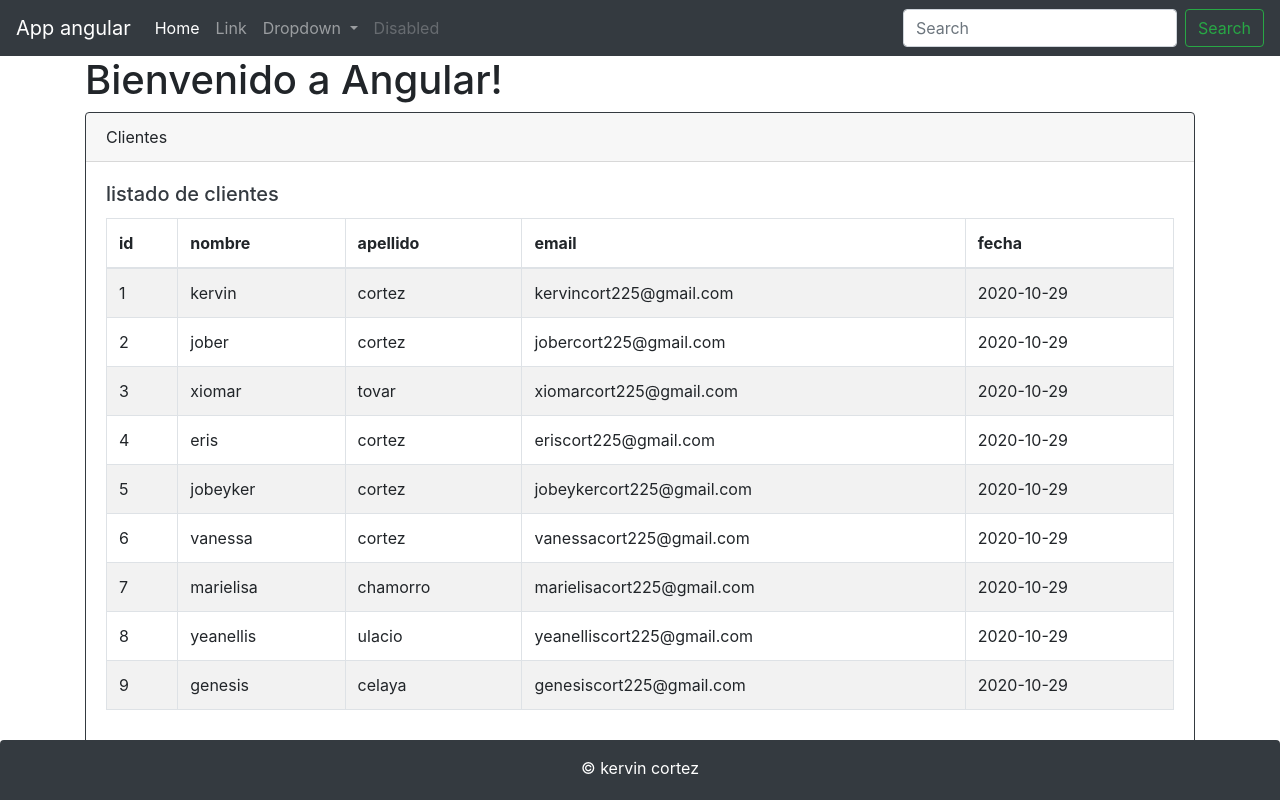
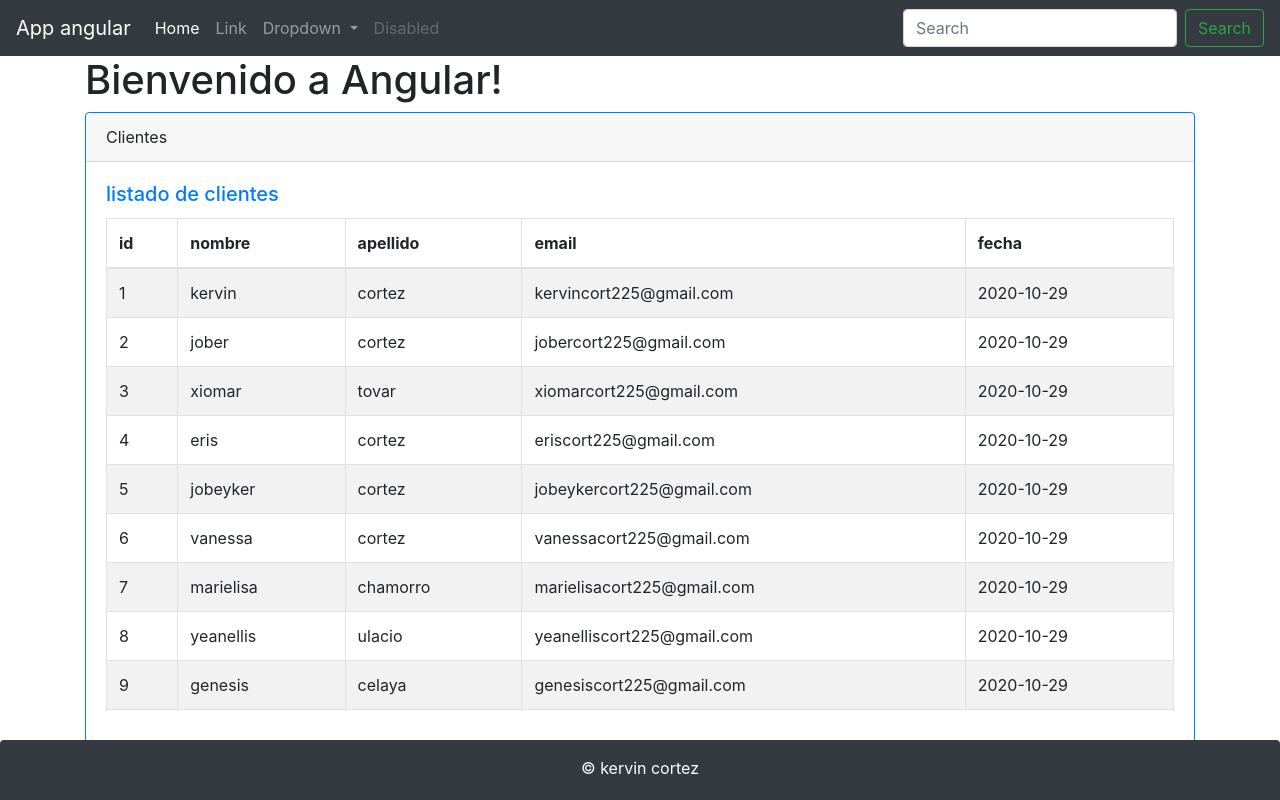
Before and after one commit to kervincort225/clientes-app, an Angular app: page / in a window 1280 px wide. Built offline with nearby package versions, Linux system fonts and the light colour scheme.

Commit message:
implementado observale en nuestra clase servicio clienteservice

```diff
--- a/src/app/clientes/cliente.service.ts
+++ b/src/app/clientes/cliente.service.ts
@@ -1,6 +1,7 @@
 import { Injectable } from '@angular/core';
 import { CLIENTES } from './clientes.json';
 import { Cliente } from './cliente';
+import { of, Observable } from 'rxjs';
 
 @Injectable({
   providedIn: 'root'
@@ -9,7 +10,7 @@ export class ClienteService {
 
   constructor() { }
 
-  getClientes(): Cliente[]{
-    return CLIENTES;
+  getClientes(): Observable <Cliente[]>{
+    return of(CLIENTES);
   }
 }
--- a/src/app/clientes/clientes.component.html
+++ b/src/app/clientes/clientes.component.html
@@ -1,6 +1,6 @@
-<div class="card border-dark mb-3">
+<div class="card border-primary mb-3">
   <div class="card-header">Clientes</div>
-  <div class="card-body text-dark">
+  <div class="card-body text-primary">
     <h5 class="card-title">listado de clientes</h5>
     <table class ="table table-bordered table-striped">
     <thead>
--- a/src/app/clientes/clientes.component.ts
+++ b/src/app/clientes/clientes.component.ts
@@ -13,7 +13,13 @@ export class ClientesComponent implements OnInit {
   constructor(private clienteService: ClienteService) { }
 
   ngOnInit(): void {
-    this.clientes = this.clienteService.getClientes();
+    this.clienteService.getClientes().subscribe(
+      clientes =>this.clientes = clientes
+    );
   }
 
 }
+
+//function (cliente){
+  //this.clientes = clientes
+//}
```
